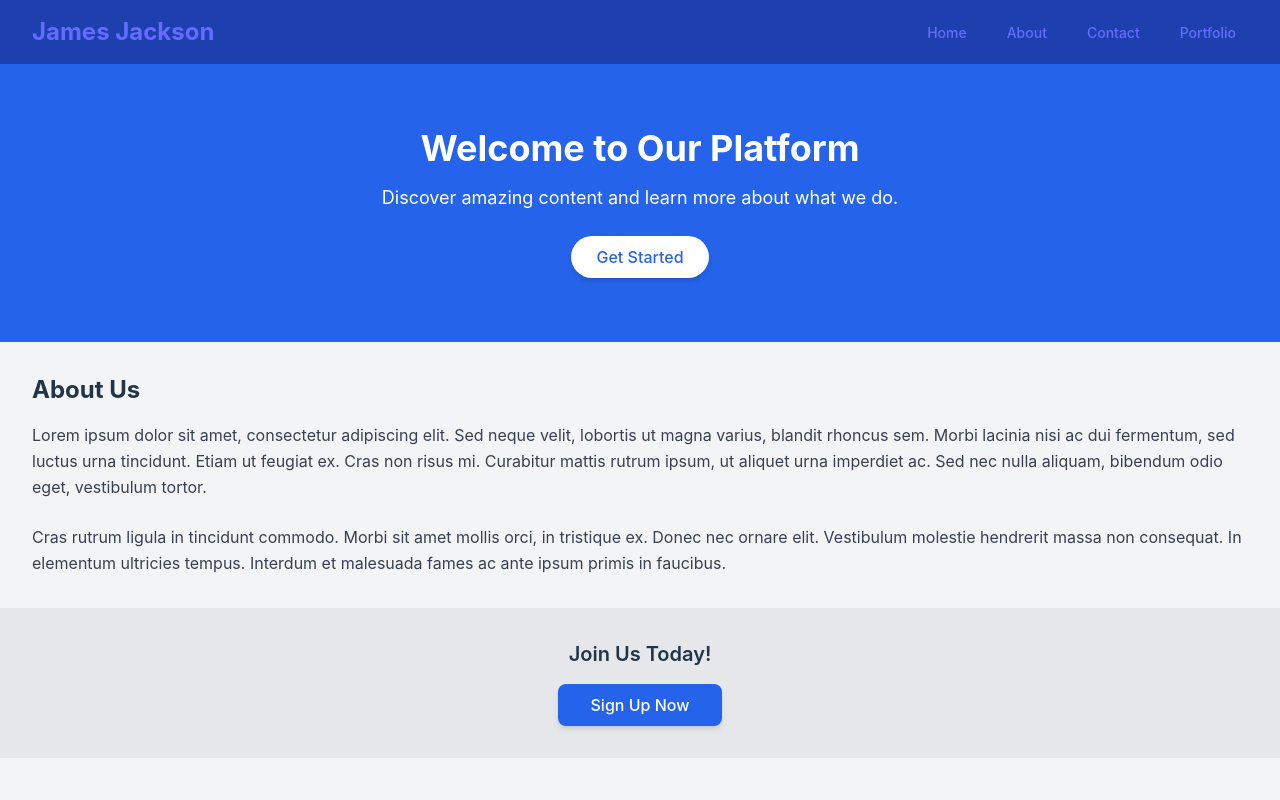
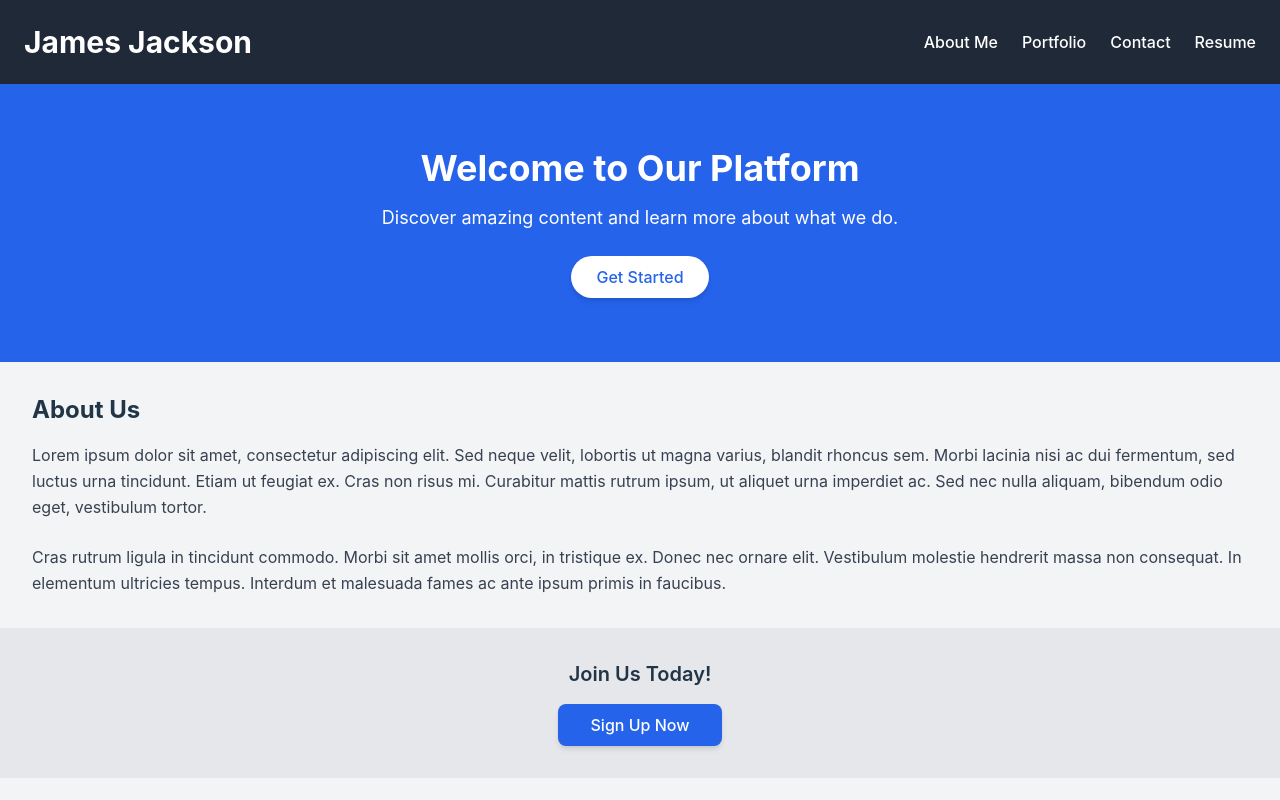
Before and after one commit to jjackson0228/Professional-React-Portfolio, a React (Vite) app: page / in a window 1280 px wide. Shown: the top 800 px of the page. Built offline with nearby package versions, Linux system fonts and the light colour scheme.

Commit message:
updated nav to have nav links

```diff
--- a/src/components/Navigation.jsx
+++ b/src/components/Navigation.jsx
@@ -1,55 +1,45 @@
-import { Link } from 'react-router-dom';
+import { NavLink } from 'react-router-dom';
 
-function Navigation() {
+export default function Header() {
   return (
-    <nav className="bg-blue-800 text-white shadow-m sticky top-0 z-50">
-      <div className="max-w-7xl mx-auto px-4 sm:px-6 lg:px-8">
-        <div className="flex justify-between items-center h-16">
-          <div className="flex-shrink-0">
-            <Link to="/" className="text-2xl font-bold">
-              James Jackson
-            </Link>
-          </div>
-          <div>
-            <ul className="flex space-x-4">
-              <li>
-                <Link
-                  to="/"
-                  className="hover:bg-blue-700 px-3 py-2 rounded-md text-sm font-medium"
+    <header className="bg-gray-800 text-white p-6">
+      <div className="container mx-auto flex justify-between items-center">
+        <h1 className="text-3xl font-bold">James Jackson</h1>
+        <nav className="space-x-6">
+          <NavLink
+            to="/about"
+            className={({ isActive }) =>
+              isActive ? 'text-blue-400' : 'text-white'
+            }
           >
-                  Home
-                </Link>
-              </li>
-              <li>
-                <Link
-                  to="/about"
-                  className="hover:bg-blue-700 px-3 py-2 rounded-md text-sm font-medium"
+            About Me
+          </NavLink>
+          <NavLink
+            to="/portfolio"
+            className={({ isActive }) =>
+              isActive ? 'text-blue-400' : 'text-white'
+            }
           >
-                  About
-                </Link>
-              </li>
-              <li>
-                <Link
+            Portfolio
+          </NavLink>
+          <NavLink
             to="/contact"
-                  className="hover:bg-blue-700 px-3 py-2 rounded-md text-sm font-medium"
+            className={({ isActive }) =>
+              isActive ? 'text-blue-400' : 'text-white'
+            }
           >
             Contact
-                </Link>
-              </li>
-              <li>
-                <Link
-                  to="/portfolio"
-                  className="hover:bg-blue-700 px-3 py-2 rounded-md text-sm font-medium"
+          </NavLink>
+          <NavLink
+            to="/resume"
+            className={({ isActive }) =>
+              isActive ? 'text-blue-400' : 'text-white'
+            }
           >
-                  Portfolio
-                </Link>
-              </li>
-            </ul>
+            Resume
+          </NavLink>
+        </nav>
       </div>
-        </div>
-      </div>
-    </nav>
+    </header>
   );
 }
-
-export default Navigation;
```
Lines whose indentation alone changed are shown as unchanged.
